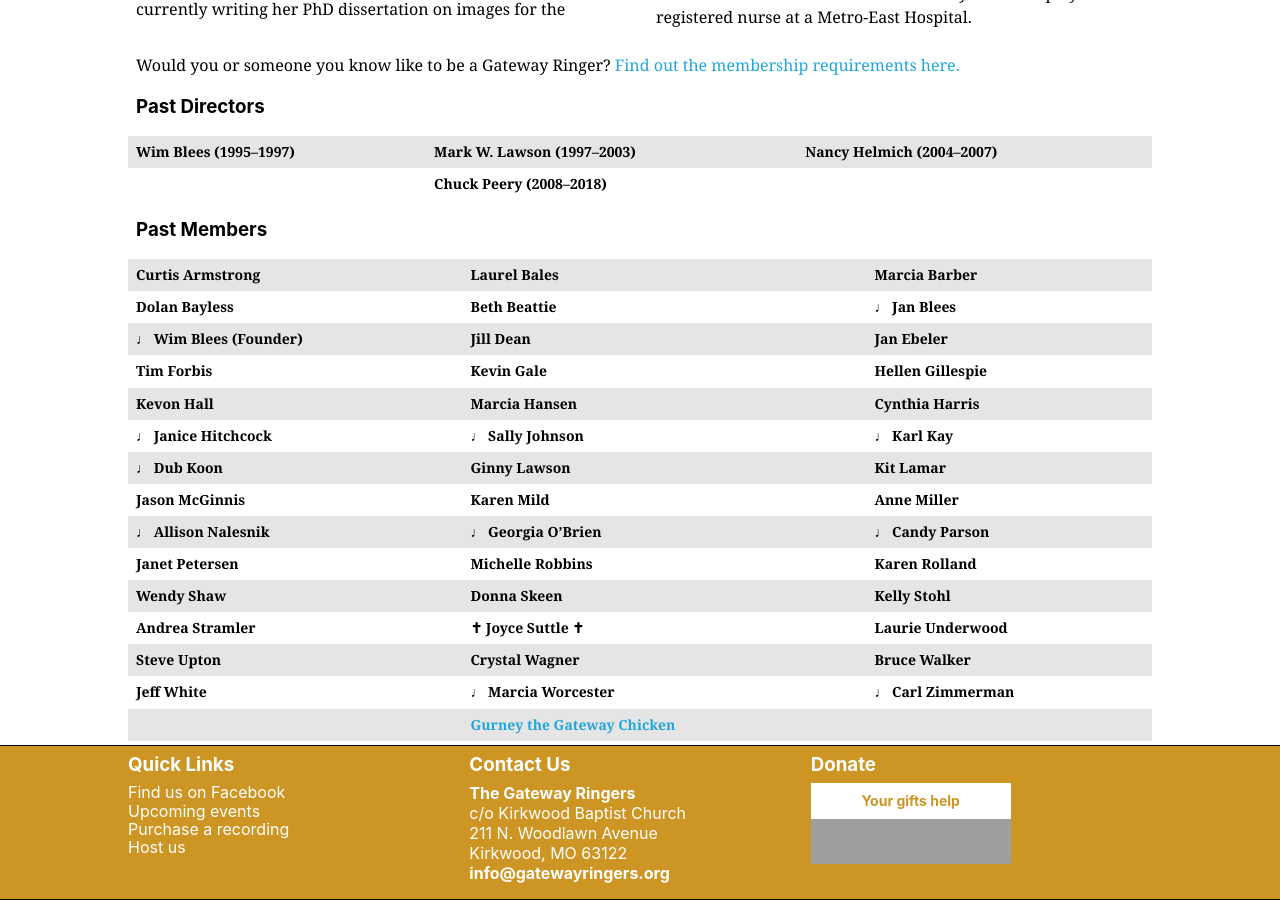
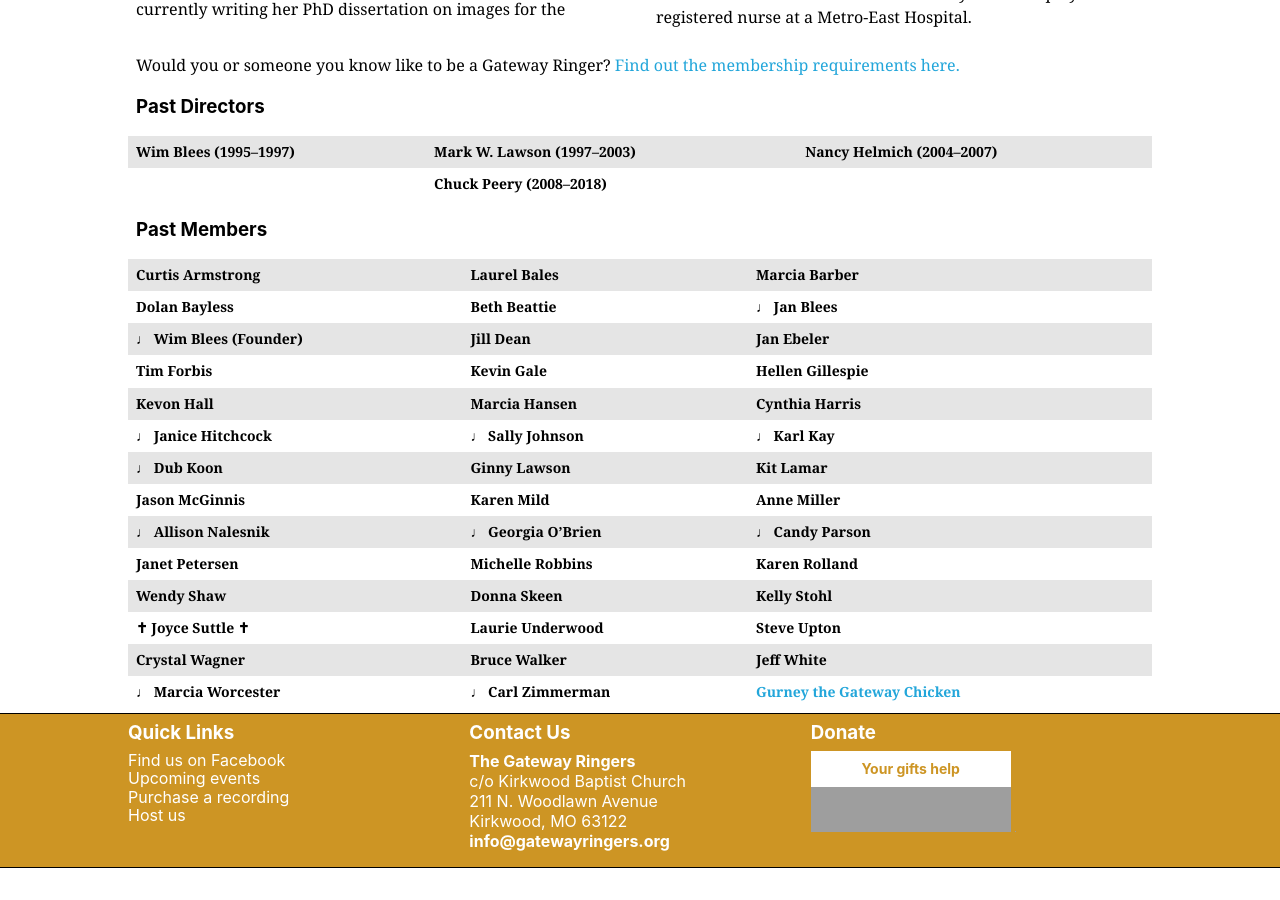
Before and after one commit to GatewayRingers/GatewayRingers.github.io, a Jekyll site: the page built from musicians.html, in a window 1280 px wide and 900 px high, scrolled down 3261 px. Built offline with Jekyll 4.4.1, drawn with Linux system fonts in a browser that asks for light colours; nearby versions of some CDN libraries; after the commit the page ends 4129 px from its top, so only the background shows below that; grey boxes are pictures that could not be loaded.

Commit message:
Update musicians.html

```diff
--- a/musicians.html
+++ b/musicians.html
@@ -229,24 +229,19 @@ title: Gateway Musicians
                 <th class="tl pa2">Kelly Stohl </td>
             </tr>
             <tr class="stripe-dark">
-                <th class="tl pa2">Andrea Stramler</td>
                 <th class="tl pa2">✝&nbsp;Joyce Suttle&nbsp;✝</td>
                 <th class="tl pa2">Laurie Underwood</td>
+                <th class="tl pa2">Steve Upton </td>
             </tr>
             <tr class="stripe-dark">
-                <th class="tl pa2">Steve Upton </td>
                 <th class="tl pa2">Crystal Wagner </td>
                 <th class="tl pa2">Bruce Walker </td>
+                <th class="tl pa2">Jeff White </td>
             </tr>
             <tr class="stripe-dark">
-                <th class="tl pa2">Jeff White </td>
                 <th class="tl pa2">♩ Marcia Worcester </td>
                 <th class="tl pa2">♩ Carl Zimmerman</td>
-            </tr>
-            <tr class="stripe-dark">
-                <th class="tl pa2"> </td>
                 <th class="tl pa2"><a class="link blue dim" href="/gurney">Gurney the Gateway Chicken </a></td>
-                <th class="tl pa2"> </td>
             </tr>
             </tbody>
         </table>
```
